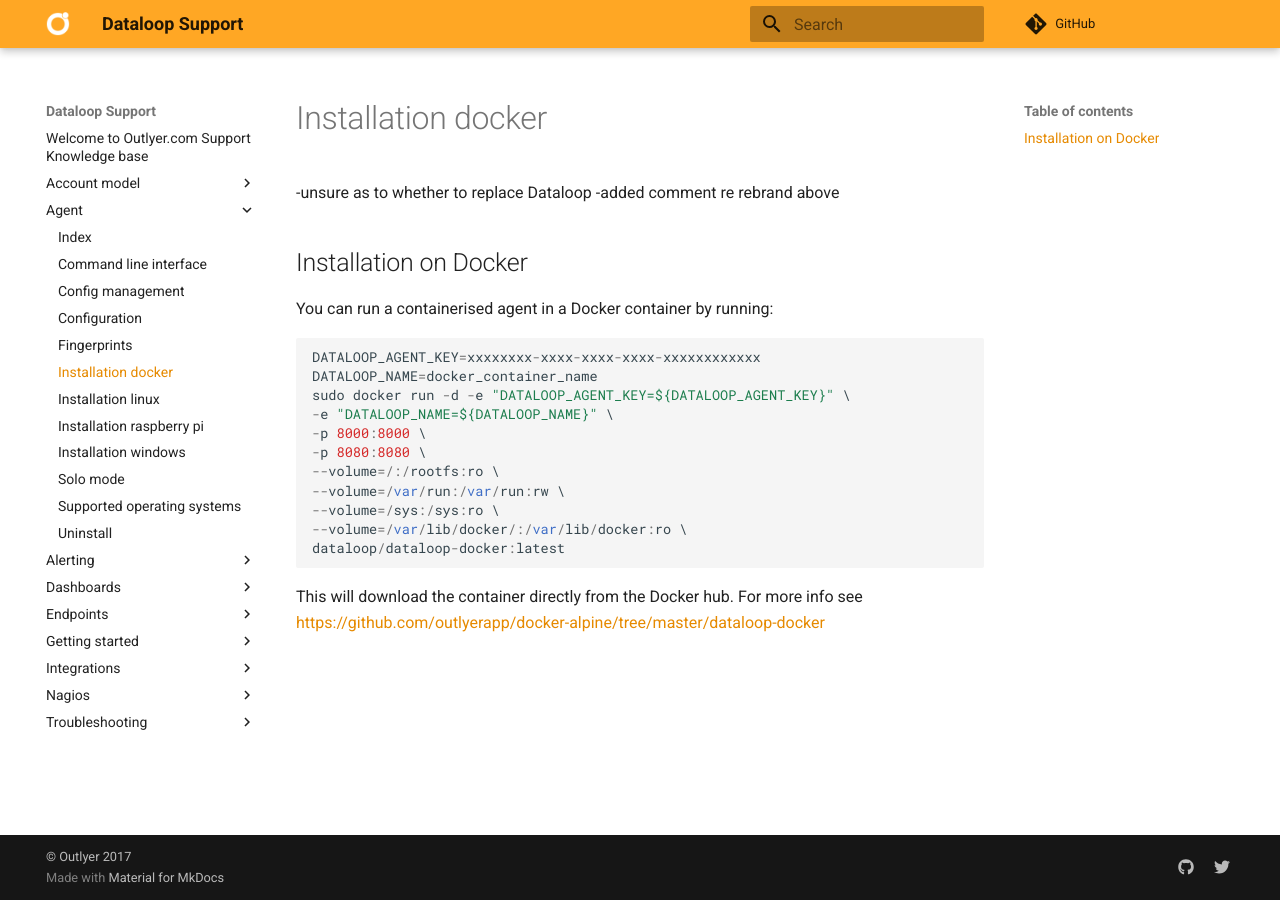
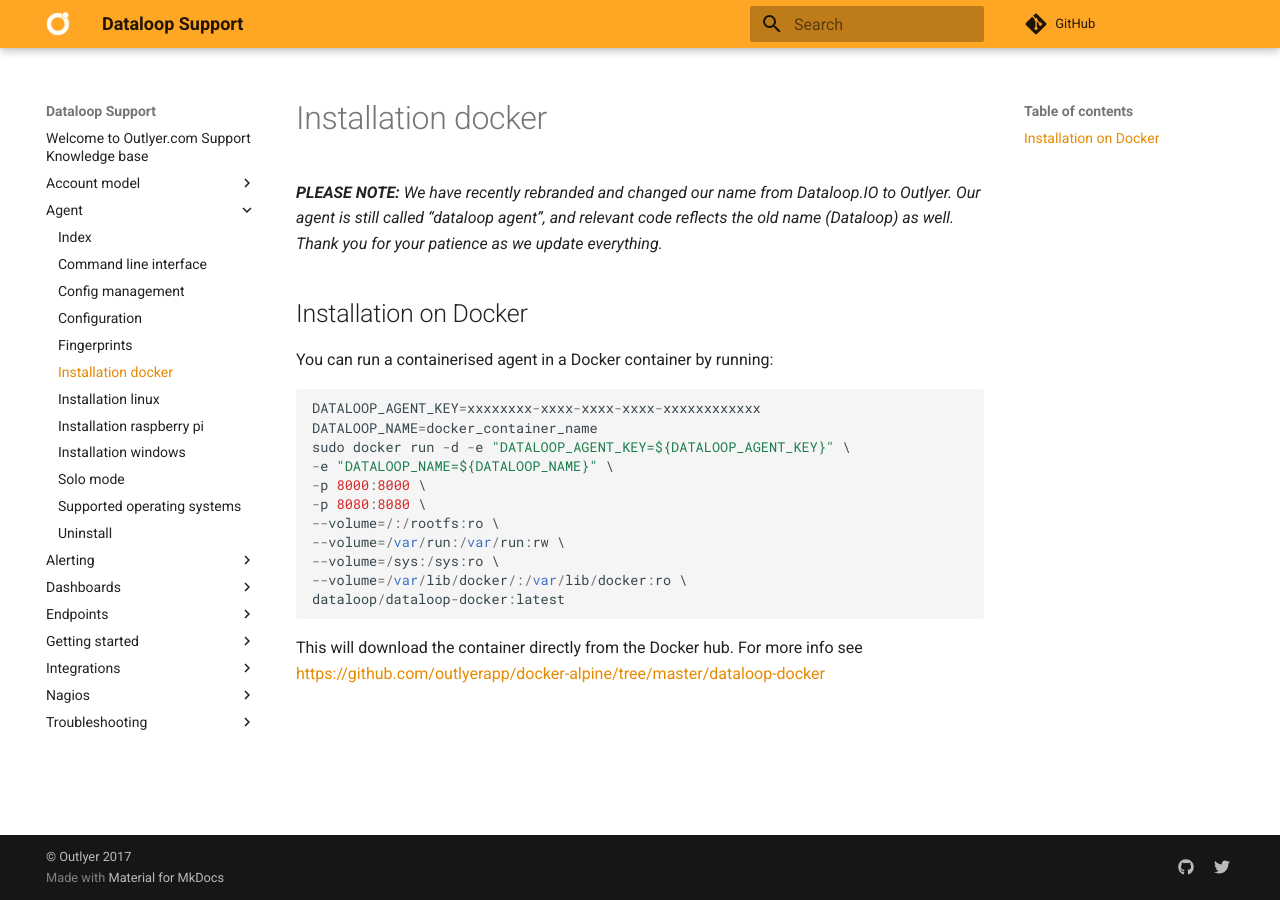
Before and after one commit to dataloop/dataloop-support, an MkDocs documentation site: the page built from docs/agent/installation_docker.md, in a window 1280 px wide. Built offline with MkDocs 1.6.1 and Material for MkDocs 9.7.7, drawn with Linux system fonts in a browser that asks for light colours; comment, search, counter and statistics services are not loaded.

Commit message:
Update installation_docker.md

```diff
--- a/docs/agent/installation_docker.md
+++ b/docs/agent/installation_docker.md
@@ -1,5 +1,4 @@
--unsure as to whether to replace Dataloop
--added comment re rebrand above
+_**PLEASE NOTE:** We have recently rebranded and changed our name from Dataloop.IO to Outlyer. Our agent is still called “dataloop agent”, and relevant code reflects the old name (Dataloop) as well. Thank you for your patience as we update everything._
 
 ## Installation on Docker
 
```
